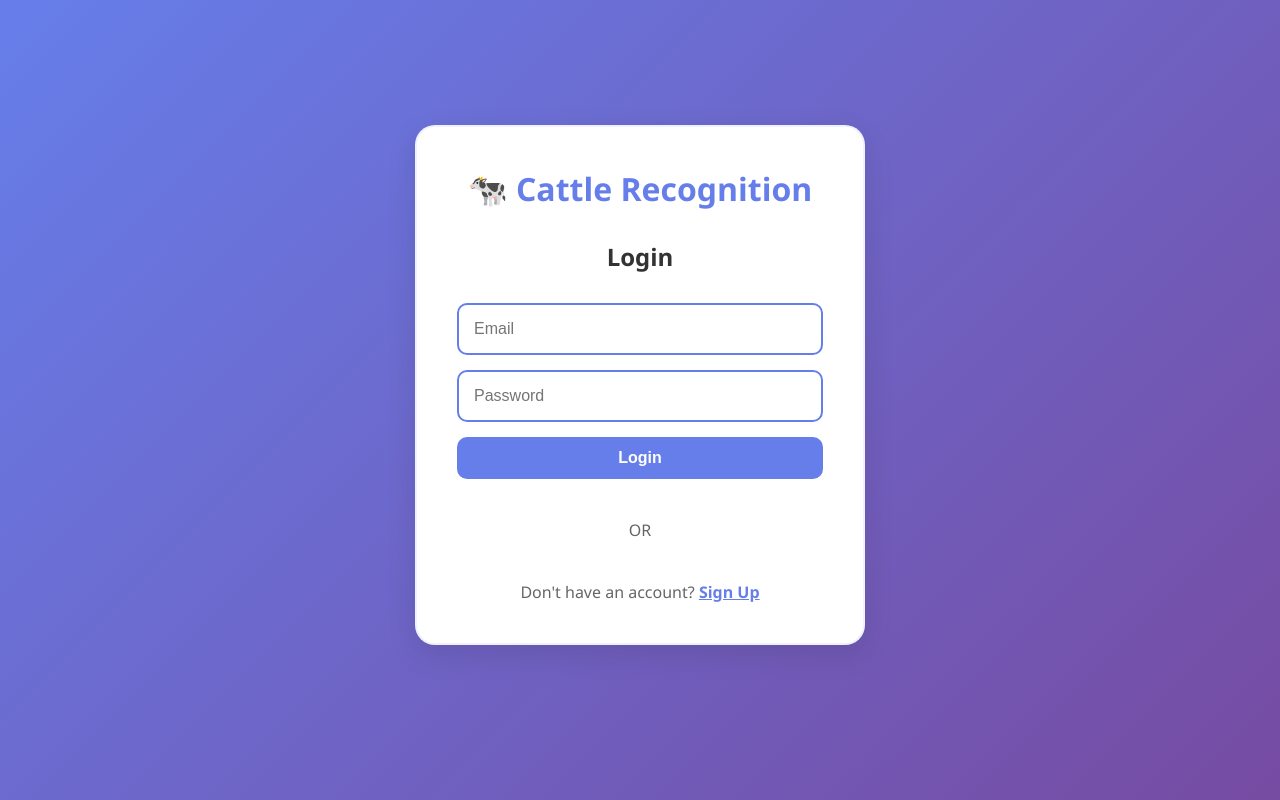
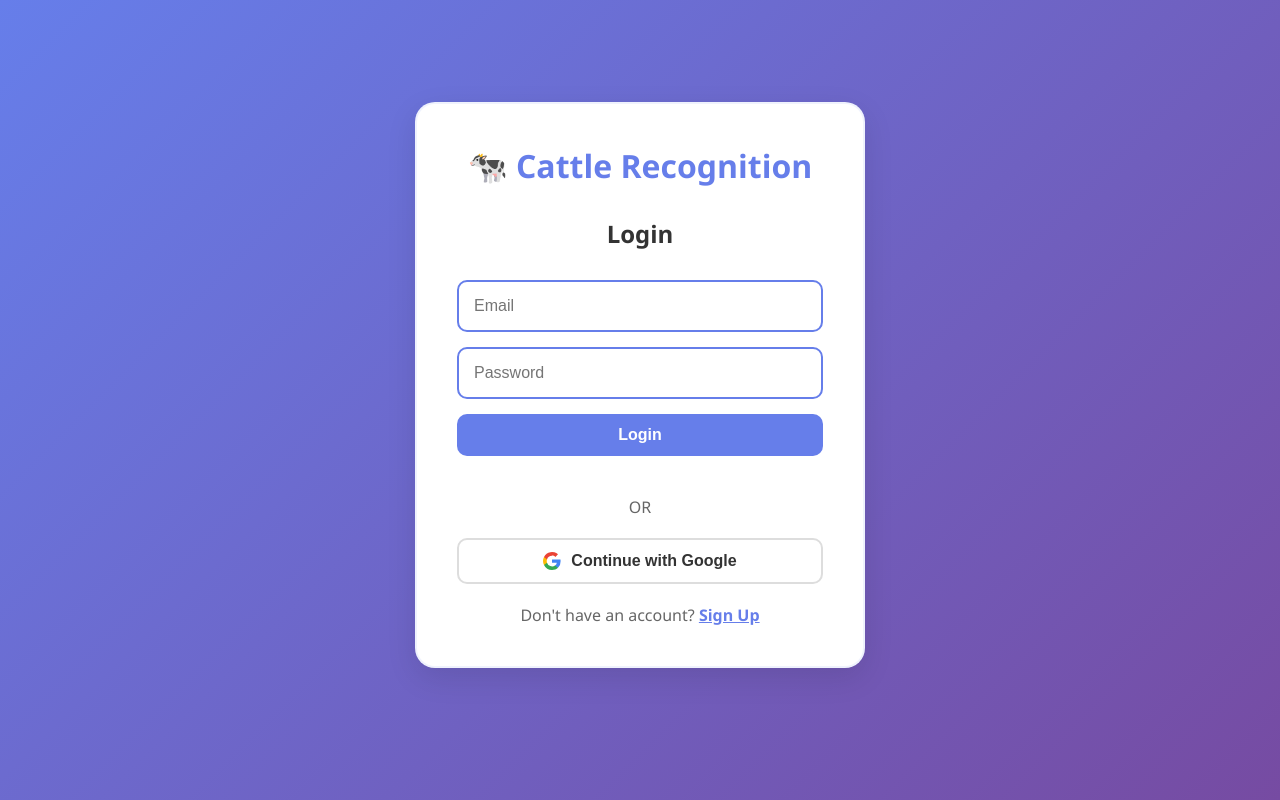
Before and after one commit to PRUTHVIGV/CSE_174, a Flask app: page /login in a window 1280 px wide. Run offline with Flask 3, Linux system fonts and the light colour scheme; some libraries are stand-ins or nearby versions.

Commit message:
Fix Google login button

```diff
--- a/templates/login.html
+++ b/templates/login.html
@@ -21,19 +21,10 @@
 
             <div style="text-align: center; margin: 20px 0; color: var(--text-light);">OR</div>
 
-            <div id="g_id_onload"
-                 data-client_id="YOUR_GOOGLE_CLIENT_ID"
-                 data-callback="handleCredentialResponse">
-            </div>
-            <div class="g_id_signin"
-                 data-type="standard"
-                 data-size="large"
-                 data-theme="outline"
-                 data-text="sign_in_with"
-                 data-shape="rectangular"
-                 data-logo_alignment="left"
-                 style="display: flex; justify-content: center; margin-bottom: 20px;">
-            </div>
+            <button onclick="googleLogin()" class="btn" style="width: 100%; background: white; color: #333; border: 2px solid #ddd; margin-bottom: 20px; display: flex; align-items: center; justify-content: center; gap: 10px;">
+                <svg width="18" height="18" xmlns="http://www.w3.org/2000/svg"><g fill="none" fill-rule="evenodd"><path d="M17.6 9.2l-.1-1.8H9v3.4h4.8C13.6 12 13 13 12 13.6v2.2h3a8.8 8.8 0 0 0 2.6-6.6z" fill="#4285F4"/><path d="M9 18c2.4 0 4.5-.8 6-2.2l-3-2.2a5.4 5.4 0 0 1-8-2.9H1V13a9 9 0 0 0 8 5z" fill="#34A853"/><path d="M4 10.7a5.4 5.4 0 0 1 0-3.4V5H1a9 9 0 0 0 0 8l3-2.3z" fill="#FBBC05"/><path d="M9 3.6c1.3 0 2.5.4 3.4 1.3L15 2.3A9 9 0 0 0 1 5l3 2.4a5.4 5.4 0 0 1 5-3.7z" fill="#EA4335"/></g></svg>
+                Continue with Google
+            </button>
 
             <p style="text-align: center; color: var(--text-light);">
                 Don't have an account? <a href="/signup" style="color: var(--primary); font-weight: bold;">Sign Up</a>
@@ -42,11 +33,11 @@
     </div>
 
     <script>
-        function handleCredentialResponse(response) {
+        function googleLogin() {
             fetch('/google-login', {
                 method: 'POST',
                 headers: {'Content-Type': 'application/json'},
-                body: JSON.stringify({token: response.credential})
+                body: JSON.stringify({provider: 'google'})
             })
             .then(res => res.json())
             .then(data => {
```
